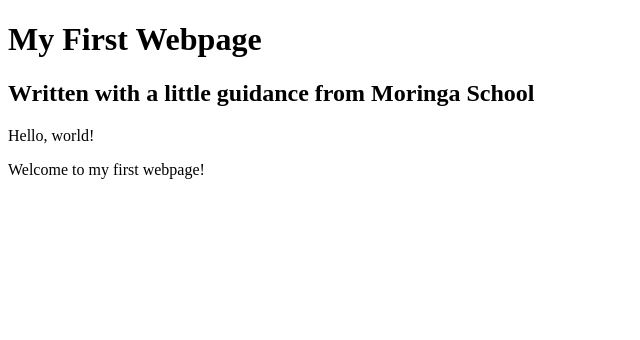
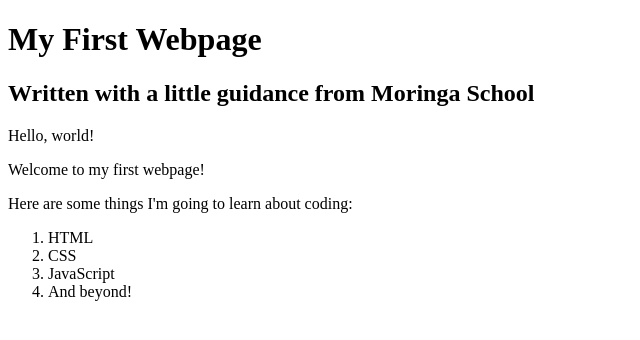
Before and after one commit to KaChryssie/my-first-webpage, a plain HTML site: page my-first-webpage.html in a window 1280 px wide. Shown: the whole page, without its empty margins (0-640 px from the left). Drawn offline with Linux system fonts and the light colour scheme.

Commit message:
add list elements

```diff
--- a/my-first-webpage.html
+++ b/my-first-webpage.html
@@ -11,5 +11,14 @@
     <p>Hello, world!</p>
     <p>Welcome to my first webpage!</p>
 
+
+    <p>Here are some things I'm going to learn about coding:</p>
+    <ol>
+        <li>HTML</li>
+        <li>CSS</li>
+        <li>JavaScript</li>
+        <li>And beyond!</li>
+    </ol>
+
   </body>
 </html>
```
